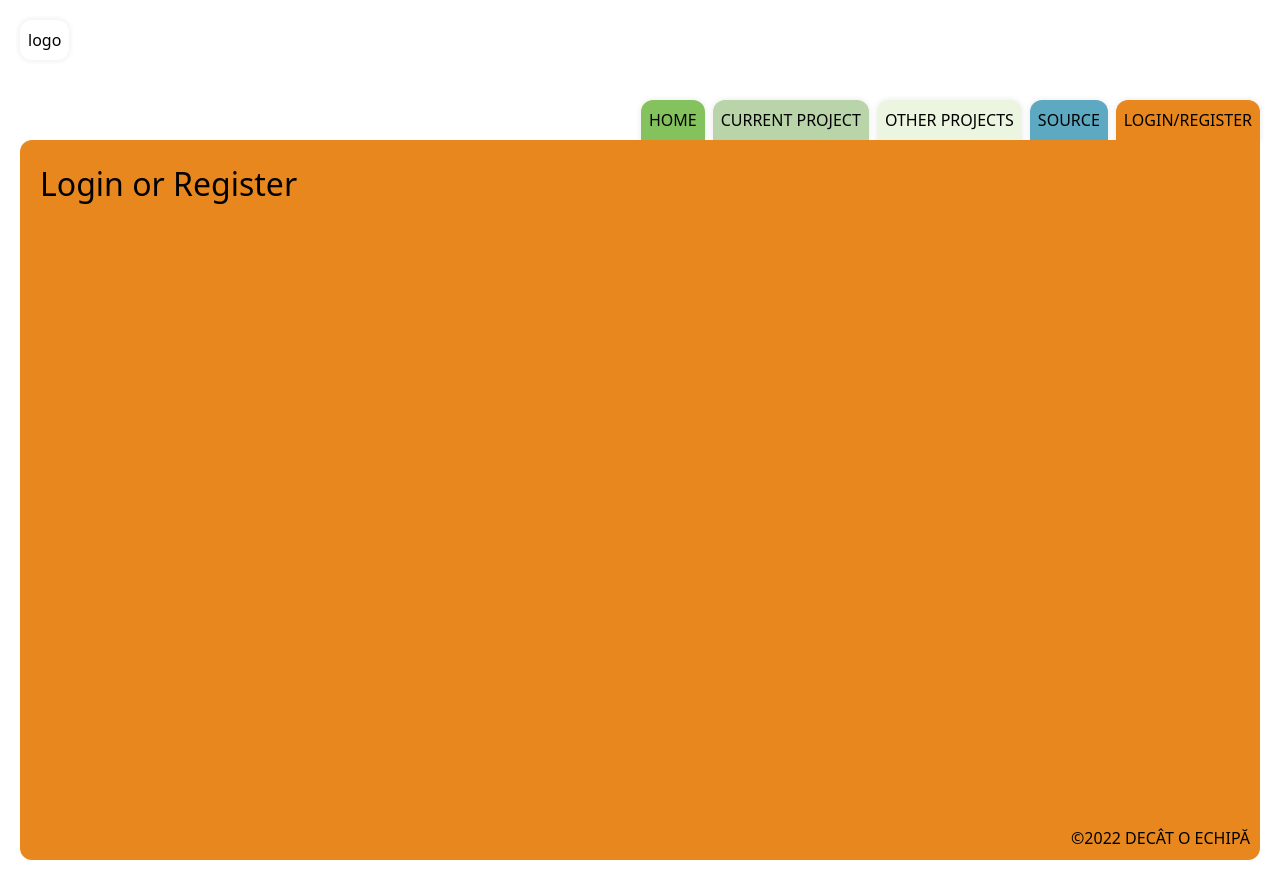
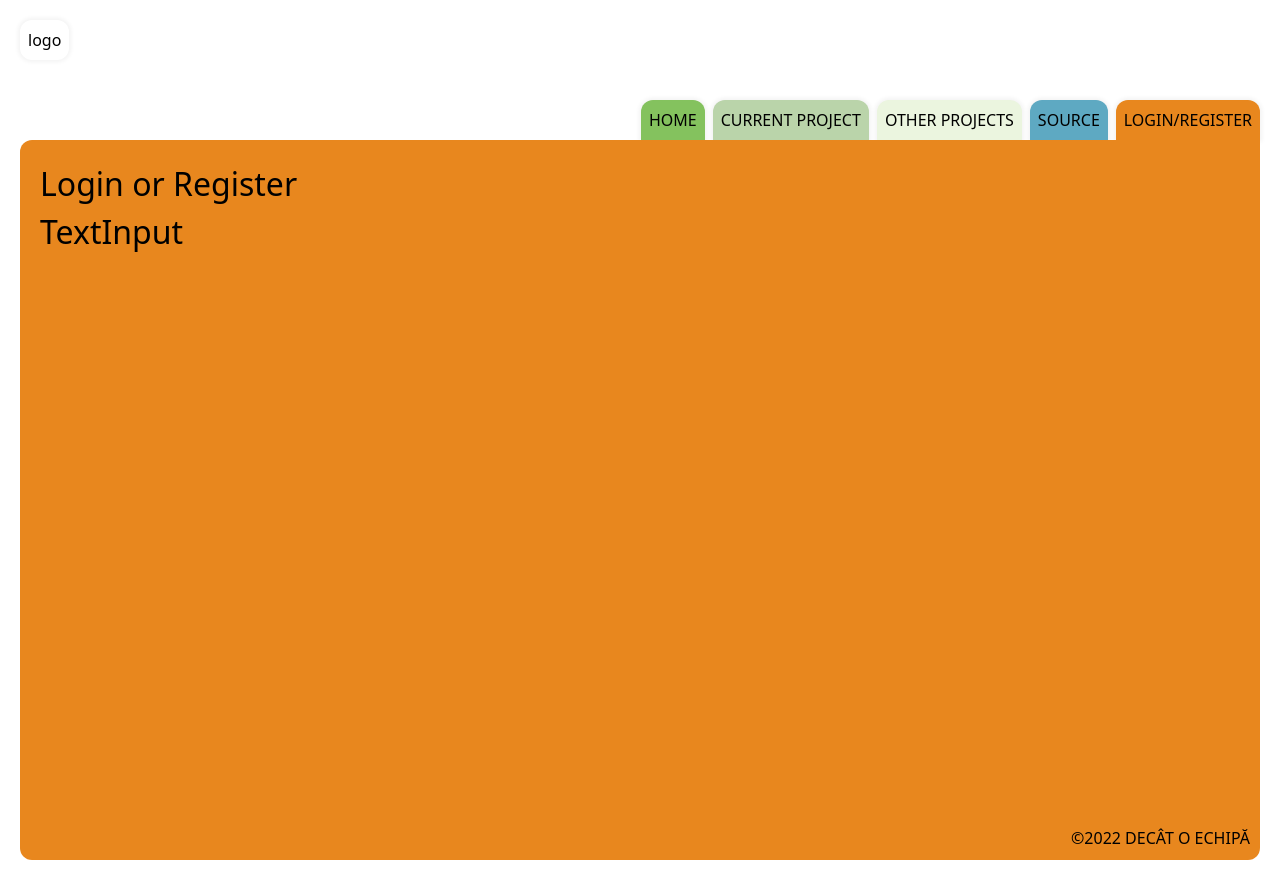
Before and after one commit to IBM-Dev-Dealer/frontend, a Next.js app: page /log in a window 1280 px wide. Built offline with nearby package versions, Linux system fonts and the light colour scheme.

Commit message:
created input structure

```diff
--- /dev/null
+++ b/components/atoms/TextInput/TextInput.jsx
@@ -0,0 +1,5 @@
+const TextInput = () => {
+	return <div>TextInput</div>;
+};
+
+export default TextInput;
--- a/components/page-components/Log/Login.jsx
+++ b/components/page-components/Log/Login.jsx
@@ -1,14 +1,16 @@
-import Link from 'next/link';
+import Link from "next/link";
 
-import { ROUTES } from '../../../utils/utils';
-import Title from '../../atoms/Title/Title';
+import { ROUTES } from "../../../utils/utils";
+import TextInput from "../../atoms/TextInput/TextInput";
+import Title from "../../atoms/Title/Title";
 
 const Login = () => {
-  return (
-    <Title>
-      Login or <Link href={ROUTES.REGISTER}>Register</Link>
-    </Title>
-  );
+	return (
+		<Title>
+			Login or <Link href={ROUTES.REGISTER}>Register</Link>
+			<TextInput />
+		</Title>
+	);
 };
 
 export default Login;
--- a/components/page-components/Log/Register.jsx
+++ b/components/page-components/Log/Register.jsx
@@ -1,14 +1,16 @@
-import Link from 'next/link';
+import Link from "next/link";
 
-import { ROUTES } from '../../../utils/utils';
-import Title from '../../atoms/Title/Title';
+import { ROUTES } from "../../../utils/utils";
+import TextInput from "../../atoms/TextInput/TextInput";
+import Title from "../../atoms/Title/Title";
 
 const Register = () => {
-  return (
-    <Title>
-      Register or <Link href={ROUTES.LOG}>Login</Link>
-    </Title>
-  );
+	return (
+		<Title>
+			Register or <Link href={ROUTES.LOG}>Login</Link>
+			<TextInput />
+		</Title>
+	);
 };
 
 export default Register;
--- a/package.json
+++ b/package.json
@@ -20,6 +20,7 @@
     "eslint-plugin-prettier": "^4.2.1",
     "eslint-plugin-react": "^7.31.10",
     "eslint-plugin-react-hooks": "^4.6.0",
+    "formik": "^2.2.9",
     "next": "13.0.3",
     "prettier": "^2.7.1",
     "react": "18.2.0",
@@ -27,7 +28,8 @@
     "react-dom": "18.2.0",
     "sass": "^1.56.1",
     "stylelint": "^14.15.0",
-    "stylelint-scss": "^4.3.0"
+    "stylelint-scss": "^4.3.0",
+    "yup": "^0.32.11"
   },
   "devDependencies": {
     "autoprefixer": "^10.4.13",
```
Also changed, not shown: components/atoms/TextInput/TextInput.module.scss (added), 1 other file (tests, documents, lock files or other folders).
